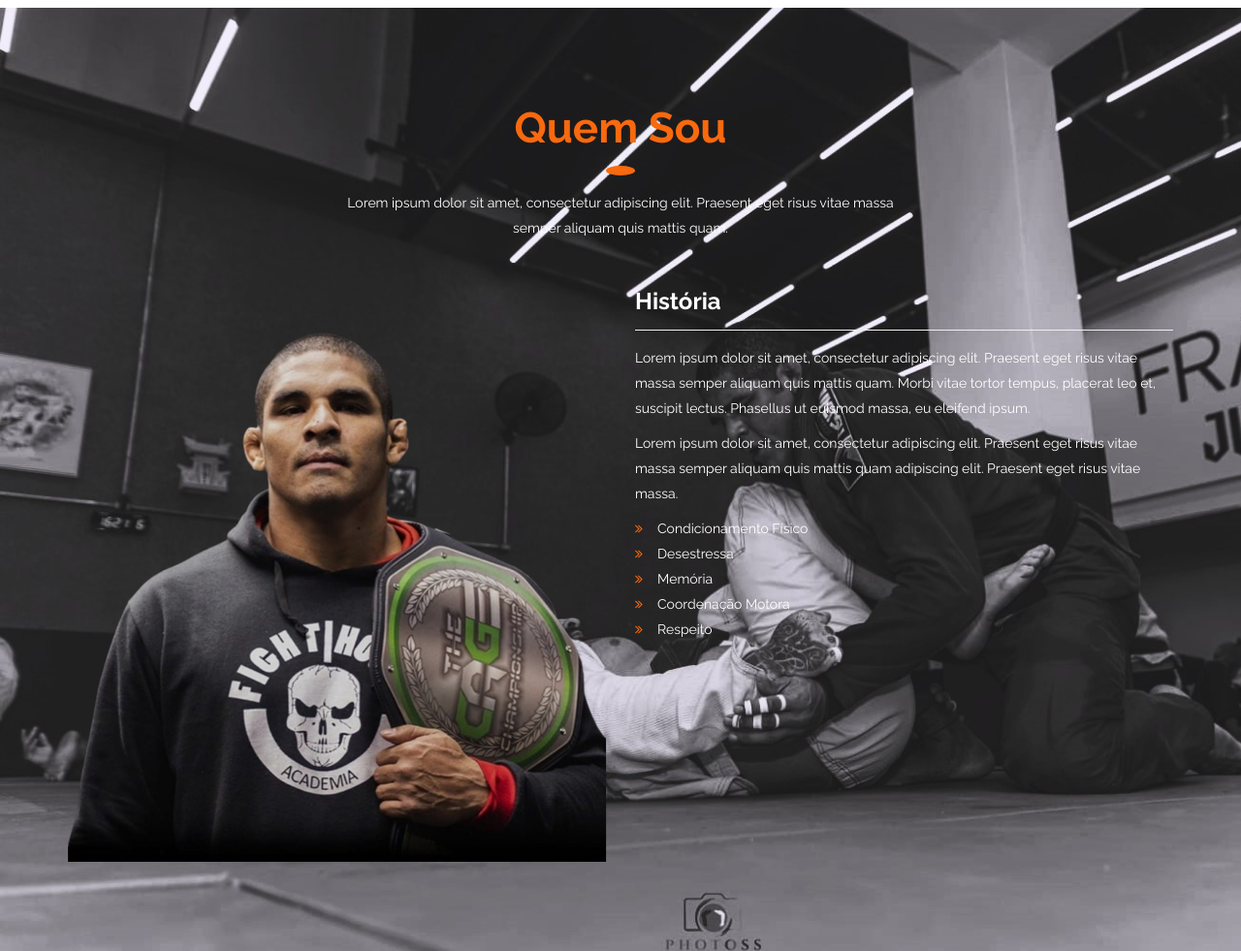
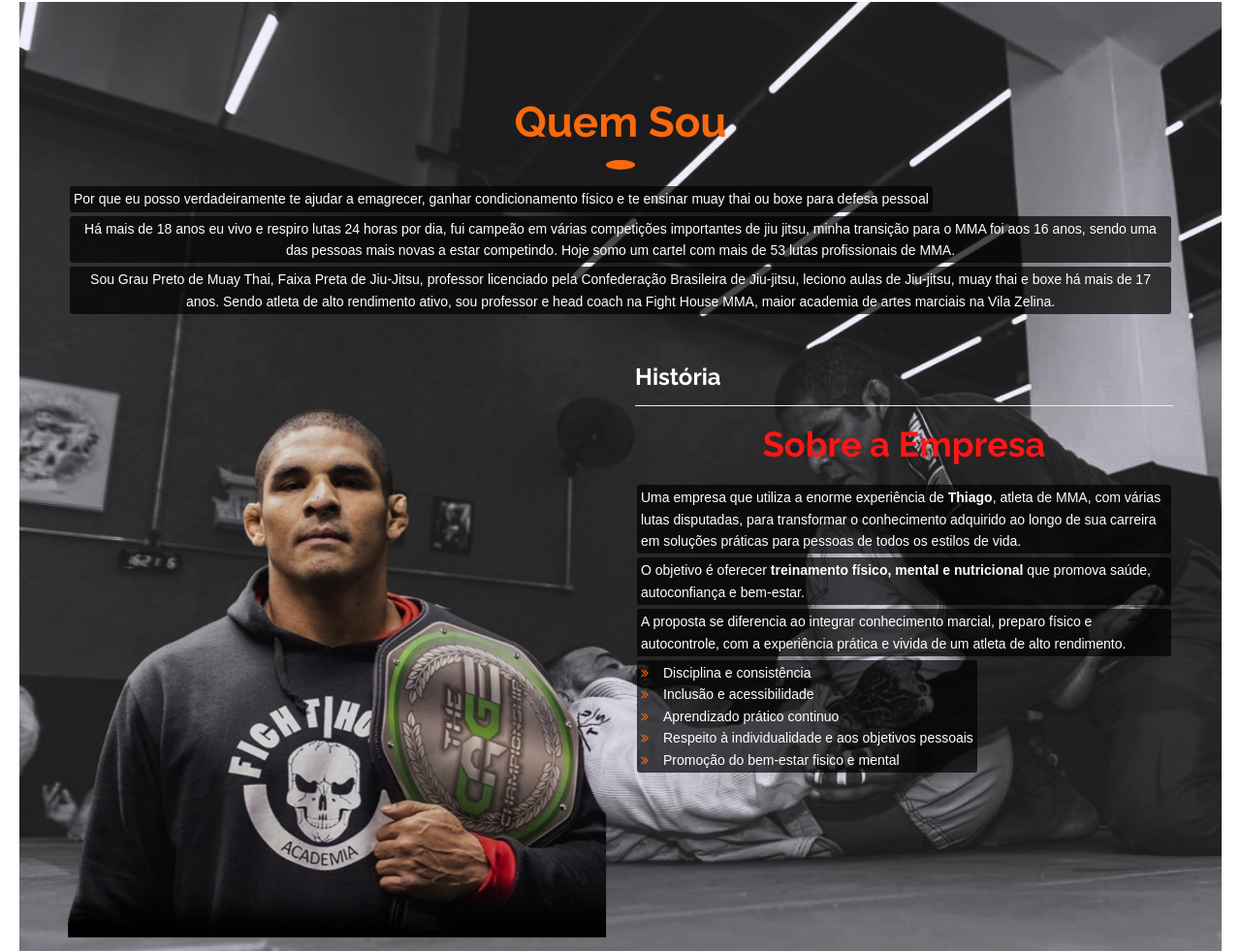
Before and after one commit to brunoblc/sitePara, a plain HTML site: page index.html in a window 1280 px wide. Shown: the part 1545-2526 px from the top of the page at 97% size. Drawn offline with Linux system fonts and the light colour scheme.

Commit message:
Atualizando repositório com nova versão do PC

```diff
--- a/css/styles.css
+++ b/css/styles.css
@@ -23,6 +23,7 @@ h5,
 h6 {
   font-weight: 600;
   font-family: 'Raleway', sans-serif;
+  color: #ff1616;
 }
 a {
   color: #45aed6;
@@ -605,8 +606,13 @@ margin: 0 8px;
 #about .column-title{
 color:#fff;
 }
-#about p{
-color:#fff;
+#about p, .listarrow{
+  display: inline-block;
+  background-color: rgba(0, 0, 0, 0.7); /* Fundo preto semitransparente */
+  color: #fff; /* Cor do texto branco */
+  padding: 2px 4px; /* Espaçamento ao redor das palavras */
+  margin: 2px; /* Espaçamento entre as palavras */
+  border-radius: 3px; /* Bordas arredondadas */
 }
 #about .listarrow li{
 color:#fff;
--- a/index.html
+++ b/index.html
@@ -157,7 +157,10 @@
 
             <div class="section-header">
                 <h2 class="section-title wow fadeInDown">Quem Sou</h2>
-                <p class="wow fadeInDown">Lorem ipsum dolor sit amet, consectetur adipiscing elit. Praesent eget risus vitae massa <br> semper aliquam quis mattis quam.</p>
+                <p class="wow fadeInDown">Por que eu posso verdadeiramente te ajudar a emagrecer, ganhar condicionamento físico e te ensinar muay thai ou boxe para defesa pessoal</p>
+                <p>Há mais de 18 anos eu vivo e respiro lutas 24 horas por dia, fui campeão em várias competições importantes de jiu jitsu, minha transição para o MMA foi aos 16 anos, sendo uma das pessoas mais novas a estar competindo. Hoje somo um cartel com mais de 53 lutas profissionais de MMA.</p>
+                <p>Sou Grau Preto de Muay Thai, Faixa Preta de Jiu-Jitsu, professor licenciado pela Confederação Brasileira de Jiu-jitsu, leciono aulas de Jiu-jitsu, muay thai e boxe há mais de 17 anos. Sendo atleta de alto rendimento ativo, sou professor e head coach na Fight House MMA, maior academia de artes marciais na Vila Zelina.</p>
+
             </div>
 
             <div class="row">
@@ -167,14 +170,41 @@
 
                 <div class="col-sm-6 wow fadeInRight">
                     <h3 class="column-title">História</h3>
-                    <p>Lorem ipsum dolor sit amet, consectetur adipiscing elit. Praesent eget risus vitae massa semper aliquam quis mattis quam. Morbi vitae tortor tempus, placerat leo et, suscipit lectus. Phasellus ut euismod massa, eu eleifend ipsum.</p>
- <p>Lorem ipsum dolor sit amet, consectetur adipiscing elit. Praesent eget risus vitae massa semper aliquam quis mattis quam adipiscing elit. Praesent eget risus vitae massa.</p>
+                    <!DOCTYPE html>
+<html lang="pt-BR">
+<head>
+    <meta charset="UTF-8">
+    <meta name="viewport" content="width=device-width, initial-scale=1.0">
+    <title>Sobre a Empresa</title>
+    <style>
+        body {
+            font-family: Arial, sans-serif;
+            line-height: 1.6;
+            margin: 20px;
+            padding: 0;
+            color: #333;
+        }
+        h1 {
+            text-align: center;
+            margin-bottom: 20px;
+        }
+        p {
+            margin-bottom: 15px;
+        }
+    </style>
+</head>
+<body>
+    <h1>Sobre a Empresa</h1>
+    <p>Uma empresa que utiliza a enorme experiência de <strong>Thiago</strong>, atleta de MMA, com várias lutas disputadas, para transformar o conhecimento adquirido ao longo de sua carreira em soluções práticas para pessoas de todos os estilos de vida.</p>
+    <p>O objetivo é oferecer <strong>treinamento físico, mental e nutricional</strong> que promova saúde, autoconfiança e bem-estar.</p>
+    <p>A proposta se diferencia ao integrar conhecimento marcial, preparo físico e autocontrole, com a experiência prática e vivida de um atleta de alto rendimento.</p>
+</body>
 <ul class="listarrow">
-<li><i class="fa fa-angle-double-right"></i>Condicionamento Físico</li>
-<li><i class="fa fa-angle-double-right"></i>Desestressa</li>
-<li><i class="fa fa-angle-double-right"></i>Memória</li>
-<li><i class="fa fa-angle-double-right"></i>Coordenação Motora</li>
-<li><i class="fa fa-angle-double-right"></i>Respeito</li>
+<li><i class="fa fa-angle-double-right"></i>Disciplina e consistência</li>
+<li><i class="fa fa-angle-double-right"></i>Inclusão e acessibilidade</li>
+<li><i class="fa fa-angle-double-right"></i>Aprendizado prático continuo</li>
+<li><i class="fa fa-angle-double-right"></i>Respeito à individualidade e aos objetivos pessoais</li>
+<li><i class="fa fa-angle-double-right"></i>Promoção do bem-estar fisico e mental</li>
 </ul>
 
 
@@ -187,7 +217,7 @@
         <div class="container">
             <div class="section-header">
                 <h2 class="section-title wow fadeInDown">Entenda Mais</h2>
-<p class="wow fadeInDown">Lorem ipsum dolor sit amet, consectetur adipiscing elit. Praesent eget risus vitae massa <br> semper aliquam quis mattis quam.</p>
+<p class="wow fadeInDown">Aulas totalmente dinâmicas, do básico ao avançado, para alunos que querem ter bem estar á alto rendimento.</p>
             </div>
 
 
```
